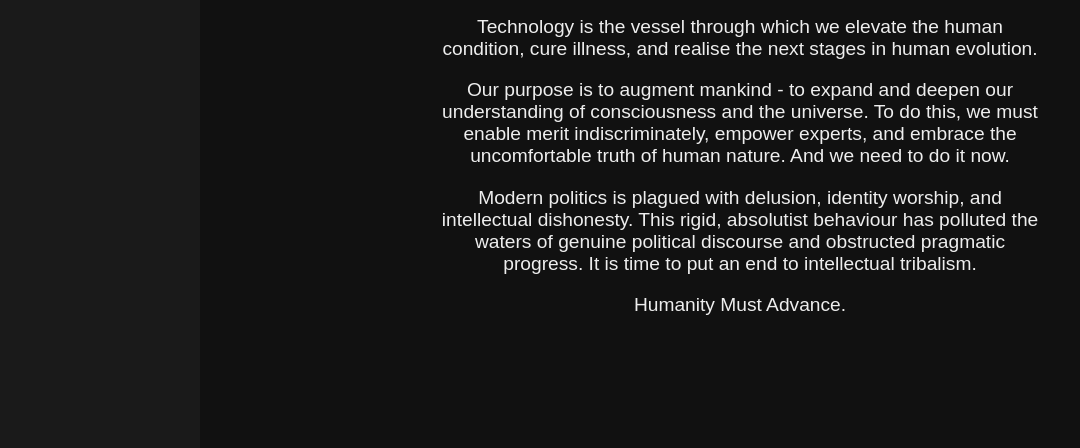
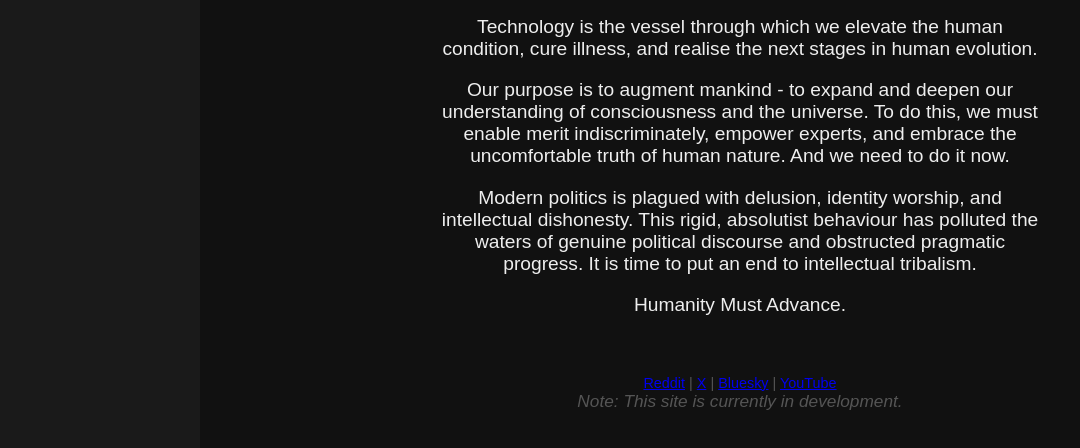
Before and after one commit to UltraBlueMadness/advancism.github.io, a plain HTML site: page index.html in a window 1280 px wide. Shown: the part 352-800 px from the top of the page, without its empty margins (0-1080 px from the left). Drawn offline with Linux system fonts and the light colour scheme.

Commit message:
Update index.html

```diff
--- a/index.html
+++ b/index.html
@@ -78,6 +78,17 @@
   <p>Our purpose is to augment mankind - to expand and deepen our understanding of consciousness and the universe. To do this, we must enable merit indiscriminately, empower experts, and embrace the uncomfortable truth of human nature. And we need to do it now.</p>
   <p>Modern politics is plagued with delusion, identity worship, and intellectual dishonesty. This rigid, absolutist behaviour has polluted the waters of genuine political discourse and obstructed pragmatic progress. It is time to put an end to intellectual tribalism.</p>
   <p>Humanity Must Advance.</p>
+
+  <!-- Footer inside content but clearly separated -->
+  <footer style="margin-top:40px; color:#555; font-size:0.9em;">
+    <div class="social-links">
+      <a href="https://reddit.com/u/AdvancismUK" target="_blank">Reddit</a> |
+      <a href="https://twitter.com/AdvancismUK" target="_blank">X</a> |
+      <a href="https://bsky.app/profile/advancismuk.bsky.social" target="_blank">Bluesky</a> |
+      <a href="https://youtube.com/@AdvancismUK" target="_blank">YouTube</a>
+    </div>
+    <p><em>Note: This site is currently in development.</em></p>
+  </footer>
 </div>
 </body>
 </html>
```
Lines whose indentation alone changed are shown as unchanged.
